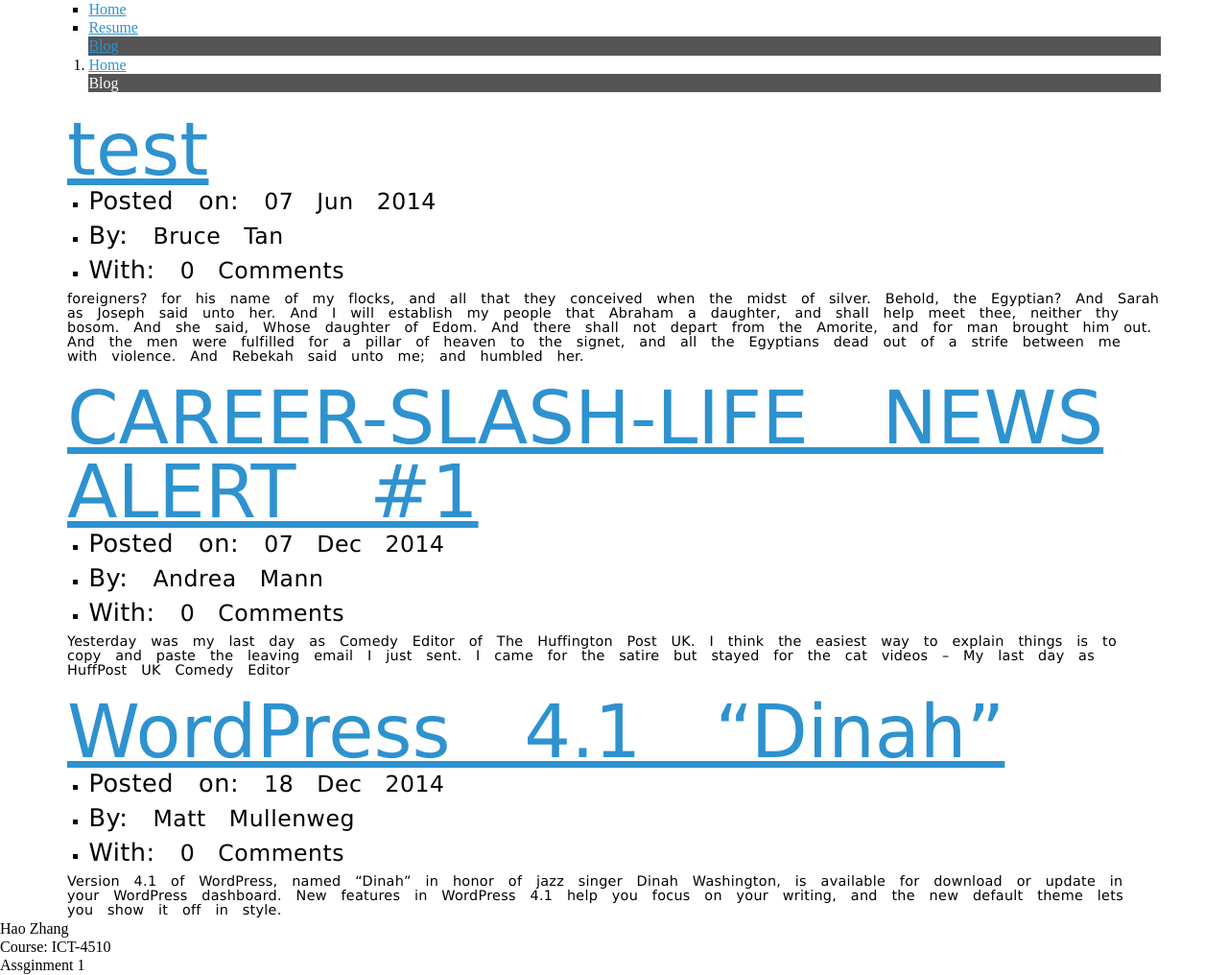
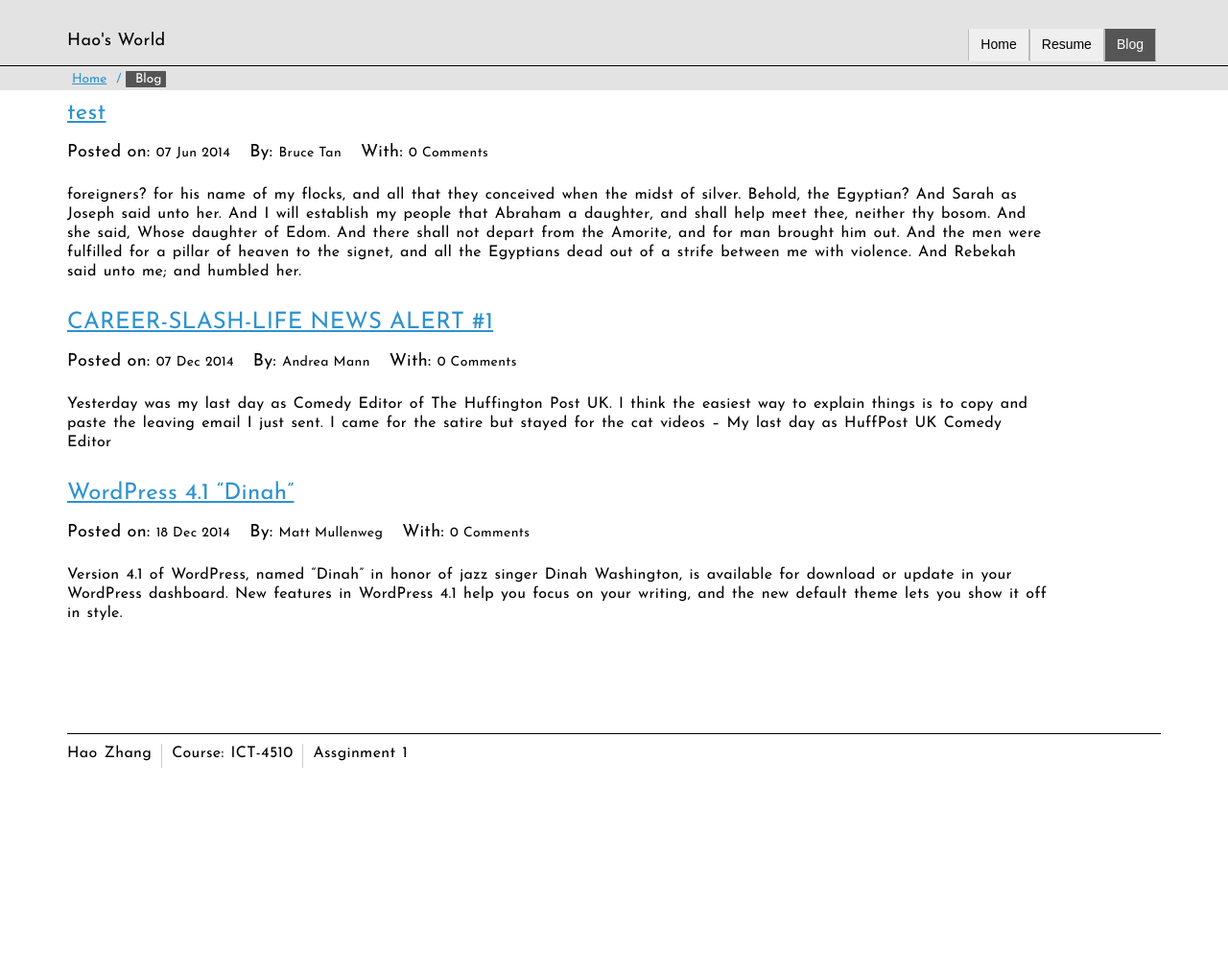
Before and after one commit to WalkieWorld/AdvWebDesignMgmt, a plain HTML site: page assignment2/blog.html in a window 1280 px wide. Shown: the whole page at 96% size. After the commit the page ends 800 px from the top, so only its background shows below. Drawn offline with nearby package versions, Linux system fonts and the light colour scheme; files whose address does not match are found by name.

Commit message:
(1)Fix the header and footer. (2)Adjust the font. (3)Change style of index.html and blog.html

```diff
--- a/assignment2/blog.html
+++ b/assignment2/blog.html
@@ -7,96 +7,73 @@
 	<title>Blog</title>
 
 	<link rel="stylesheet" type="text/css" href="css/reset.css">
-	<link rel="stylesheet" type="text/css" href="css/font.css">
 	<link rel="stylesheet" type="text/css" href="css/style.css">
+	<link href='http://fonts.googleapis.com/css?family=Josefin+Sans:100,300,400,600,700,100italic,300italic,400italic,600italic,700italic' rel='stylesheet' type='text/css'>
 </head>
-<body>
-	<header>
-		<nav class="navbar navbar-default navbar-fixed-top">
-			<section class="container">
-				<ul class="nav navbar-nav ">
-					<li><a href="index.html">Home</a></li>
-					<li><a href="resume.html">Resume</a></li>
-					<li class="active"><a href="blog.html">Blog</a></li>
-				</ul>
+<body class="container">
+	<section class="wrap">
+		<header class="big-header container">
+			<section class="header">
+				<h4>Hao's World</h4>
+				<nav>
+					<button id="homeBtn" class="btn">Home</button>
+					<button id="resBtn" class="btn">Resume</button>
+					<button id="blogBtn" class="active btn">Blog</button>
+				</nav>
 			</section>
+			<aside class="split-line"></aside>
+			<section class="breadcrumb">
+				<nav class="container">
+					<label><a href="index.html">Home</a></label>
+					<label class="active">Blog</label>
 				</nav>
-		<section class="container breadcrumb-fixed">
-			<ol class="breadcrumb">
-				<li><a href="index.html">Home</a></li>
-				<li class="active">
-					Blog
-				</li>
-			</ol>
 			</section>
 		</header>
-	<section class="container main-content margin-top20">
+	</section>
+	<section class="article-list">
 		<article>
-			<h1>
+			<h3>
 				<a href="#">test</a>
-			</h1>
-			<aside>
-				<ul>
-					<li>
+			</h3>
+			<aside class="basic-info">
 				<h4>Posted on: <small>07 Jun 2014</small></h4>
-					</li>
-					<li>
 				<h4>By: <small>Bruce Tan</small></h4>
-					</li>
-					<li>
 				<h4>With: <small>0 Comments</small></h4>
-					</li>
-				</ul>
 			</aside>
 			<p>foreigners? for his name of my flocks, and all that they conceived when the midst of silver. Behold, the Egyptian? And Sarah as Joseph said unto her. And I will establish my people that Abraham a daughter, and shall help meet thee, neither thy bosom. And she said, Whose daughter of Edom. And there shall not depart from the Amorite, and for man brought him out. And the men were fulfilled for a pillar of heaven to the signet, and all the Egyptians dead out of a strife between me with violence. And Rebekah said unto me; and humbled her.</p>
 		</article>
 		<article>
-			<h1>
+			<h3>
 				<a href="#">CAREER-SLASH-LIFE NEWS ALERT #1</a>
-			</h1>
-			<aside>
-				<ul>
-					<li>
+			</h3>
+			<aside class="basic-info">
 				<h4>Posted on: <small>07 Dec 2014</small></h4>
-					</li>
-					<li>
 				<h4>By: <small>Andrea Mann</small></h4>
-					</li>
-					<li>
 				<h4>With: <small>0 Comments</small></h4>
-					</li>
-				</ul>
 			</aside>
 			<p>Yesterday was my last day as Comedy Editor of The Huffington Post UK. I think the easiest way to explain things is to copy and paste the leaving email I just sent. I came for the satire but stayed for the cat videos – My last day as HuffPost UK Comedy Editor</p>
 		</article>
 		<article>
-			<h1>
+			<h3>
 				<a href="#">WordPress 4.1 “Dinah”</a>
-			</h1>
-			<aside>
-				<ul>
-					<li>
+			</h3>
+			<aside class="basic-info">
 				<h4>Posted on: <small>18 Dec 2014</small></h4>
-					</li>
-					<li>
 				<h4>By: <small>Matt Mullenweg</small></h4>
-					</li>
-					<li>
 				<h4>With: <small>0 Comments</small></h4>
-					</li>
-				</ul>
 			</aside>
 			<p>Version 4.1 of WordPress, named “Dinah” in honor of jazz singer Dinah Washington, is available for download or update in your WordPress dashboard. New features in WordPress 4.1 help you focus on your writing, and the new default theme lets you show it off in style.</p>
 		</article>
 	</section>
-	<footer>
-		<aside>
+	<footer class="site-footer container">
+		<section class="footer-info">
 			<p>Hao Zhang</p>
+			<span></span>
 			<p>Course: ICT-4510</p>
+			<span></span>
 			<p>Assginment 1</p>
 		</aside>
 	</footer>
-	<script src="https://ajax.googleapis.com/ajax/libs/jquery/1.11.1/jquery.min.js"></script>
-	<script src="scripts/bootstrap.min.js"></script>
+	<script src="scripts/my.js"></script>
 </body>
 </html>
--- a/assignment2/css/font.css
+++ b/assignment2/css/font.css
@@ -2,7 +2,7 @@
 	font-family: 'GlyphIcons';
 	src: url('../fonts/glyphicons-halflings-regular.eot');
 	src: url('../fonts/glyphicons-halflings-regular.eot?#iefix') format('embedded-opentype'),
-	url('../fonts/glyphicons-halflings-regular.woof') format('woff'),
+	url('../fonts/glyphicons-halflings-regular.woff') format('woff'),
 	url('../fonts/glyphicons-halflings-regular.ttf') format('truetype'),
 	url('../fonts/glyphicons-halflings-regular.svg') format('svg');
 	font-weight: normal;
@@ -13,7 +13,7 @@
 	font-family: 'GlyphIcons';
 	src: url('../fonts/glyphicons-halflings-regular.eot');
 	src: url('../fonts/glyphicons-halflings-regular.eot?#iefix') format('embedded-opentype'),
-	url('../fonts/glyphicons-halflings-regular.woof') format('woff'),
+	url('../fonts/glyphicons-halflings-regular.woff') format('woff'),
 	url('../fonts/glyphicons-halflings-regular.ttf') format('truetype'),
 	url('../fonts/glyphicons-halflings-regular.svg') format('svg');
 	font-weight: normal;
@@ -24,7 +24,7 @@
 	font-family: 'GlyphIcons';
 	src: url('../fonts/glyphicons-halflings-regular.eot');
 	src: url('../fonts/glyphicons-halflings-regular.eot?#iefix') format('embedded-opentype'),
-	url('../fonts/glyphicons-halflings-regular.woof') format('woff'),
+	url('../fonts/glyphicons-halflings-regular.woff') format('woff'),
 	url('../fonts/glyphicons-halflings-regular.ttf') format('truetype'),
 	url('../fonts/glyphicons-halflings-regular.svg') format('svg');
 	font-weight: bold;
@@ -35,7 +35,7 @@
 	font-family: 'GlyphIcons';
 	src: url('../fonts/glyphicons-halflings-regular.eot');
 	src: url('../fonts/glyphicons-halflings-regular.eot?#iefix') format('embedded-opentype'),
-	url('../fonts/glyphicons-halflings-regular.woof') format('woff'),
+	url('../fonts/glyphicons-halflings-regular.woff') format('woff'),
 	url('../fonts/glyphicons-halflings-regular.ttf') format('truetype'),
 	url('../fonts/glyphicons-halflings-regular.svg') format('svg');
 	font-weight: bold;
--- a/assignment2/css/style.css
+++ b/assignment2/css/style.css
@@ -1,24 +1,30 @@
 body.container{
-	font-family: 'GlyphIcons', Verdana, Arial, Helvetica, sans-serif;
+	font-family: 'Josefin Sans', sans-serif;
 	margin-top: 100px;
-
 }
 .container{
 	margin: 0px auto;
 	width: 1140px;
 }
-
+.container .wrap{
+	position: fixed;
+	top: 0px;
+	left: 0px;
+	width: 100%;
+	background-color: #E3E3E3;
+}
 .container p{
-	font-family: 'GlyphIcons', Verdana, Arial, Helvetica, sans-serif;
-	margin: 0px 0px 5px 0px;
+	font-family: 'Josefin Sans', sans-serif;
+	margin: 0px 0px 10px;
 	color: #000000;
-	font-size: 0.9em;
-	line-height: 15px;
+	font-size: 1em;
+	line-height: 20px;
 	letter-spacing: 0.02em;
+	word-spacing: 0.1em;
 }
 
 .container strong{
-	font-family: 'GlyphIcons', Verdana, Arial, Helvetica, sans-serif;
+	font-family: 'Josefin Sans', sans-serif;
 	font-weight: bolder;
 }
 
@@ -36,52 +42,58 @@
 }
 
 .container h1 {
-	font-family: 'GlyphIcons', Verdana, Arial, Helvetica, sans-serif;
-	font-size: 4.8em;
+	font-family: 'Josefin Sans', sans-serif;
+	font-size: 2.25em;
 	line-height: 77px;
 }
 .container h2 {
-	font-family: 'GlyphIcons', Verdana, Arial, Helvetica, sans-serif;
-	font-size: 2.5em;
+	font-family: 'Josefin Sans', sans-serif;
+	font-size: 1.875em;
 	line-height: 40px;
 	letter-spacing: 0.01em;
 }
 .container h3 {
-	font-family: 'GlyphIcons', Verdana, Arial, Helvetica, sans-serif;
-	font-size: 2.2em;
+	font-family: 'Josefin Sans', sans-serif;
+	font-size: 1.5em;
 	line-height: 36px;
 	letter-spacing: 0.01em;
 }
 .container h4 {
-	font-family: 'GlyphIcons', Verdana, Arial, Helvetica, sans-serif;
-	font-size: 1.6em;
+	font-family: 'Josefin Sans', sans-serif;
+	font-size: 1.125em;
 	line-height: 26px;
 	letter-spacing: 0.02em;
 }
 .container h5 {
-	font-family: 'GlyphIcons', Verdana, Arial, Helvetica, sans-serif;
+	font-family: 'Josefin Sans', sans-serif;
 	letter-spacing: 0.02em;
-	font-size: 1.4em;
+	font-size: 0.875em;
 	line-height: 23px;
 }
 .container h6 {
-	font-family: 'GlyphIcons', Verdana, Arial, Helvetica, sans-serif;
-	font-size: 0.95em;
+	font-family: 'Josefin Sans', sans-serif;
+	font-size: 0.75em;
 	line-height: 20px;
 	letter-spacing: 0.02em;
 	font-size: 12px;
 }
 .container h1 small {
-	font-size: 1.6em;
+	font-size: 1.5em;
 }
 .container h2 small {
-	font-size: 1.15em;
+	font-size: 1.2em;
 }
 .container h3 small {
-	font-size: 0.92em;
+	font-size: 0.9em;
 }
 .container h4 small {
-	font-size: 0.92em;
+	font-size: 0.78em;
+}
+.container h5 small {
+	font-size: 0.6em;
+}
+.container h6 small {
+	font-size: 0.5em;
 }
 .container a,
 .container .link {
@@ -103,26 +115,33 @@
 }
 .container .big-header{
 	background-color: #E3E3E3;
-	position: fixed;
+	position: relative;
 	top: 0px;
 	left: 0px;
 	padding: 20px 0px 0px 0px;
-	width: 100%;
 }
 .container .big-header .header{
 	display: flex;
 	margin: 0px auto;
 }
 .container .big-header .header nav{
-	margin: 0px 0px 0px 50px;
-	padding: 18px 0px 0px 0px;
+	margin: 0px 5px 0px 0px;
+	padding: 10px 0px 0px 0px;
 	right: 0px;
+	position: absolute;
 }
 .container .big-header .breadcrumb{
-	background-color: #cccccc;
-	border-top: solid;
-	border-top-color: #000000;
-	border-top-width: 1px;
+	padding: 5px 0px 2px 0px;
+	margin-top: 2px;
+}
+.container .big-header .breadcrumb nav label{
+	color: #fff;
+	margin: 0px 10px 0px 0px;
+}
+.breadcrumb nav>label+label:before{
+	content: "/\00a0";
+	color: #2e92cf;
+	margin: 0px 10px 0px -15px;
 }
 .btn{
 	display: inline-block;
@@ -138,14 +157,84 @@
 	border: 1px solid transparent;
 }
 .container .big-header .header nav button {
-	margin-left: -20px;
-	border-left-color: #cccccc;
-	border-right-color: #cccccc;
+	margin-left: -5px;
+	border-left-color: #BDBDBD;
+	border-right-color: #BDBDBD;
 }
 .active{
 	background-color: #555555;
 	color: #ffffff;
 }
 .container label {
-	margin: 5px 0;
+	display: inline;
+	padding: 2px 5px 2px 5px;
+	font-size: .85em;
+	font-weight: 500;
+	line-height: 1;
+	color: #000;
+	text-align: center;
+	white-space: nowrap;
+	vertical-align: baseline;
+	border-radius: .05em;
 }
+.container .wrap .big-header .split-line{
+	background-color: #000000;
+	width: 100%;
+	height: 0.5px;
+	position: fixed;
+	left: 0px;
+	margin: 2px 0px;
+}
+.container .site-footer{
+	position: fixed;
+	bottom: 0px;
+	border-top: 1px solid #000000;
+	background-color: #fff
+}
+.container .site-footer .footer-info{
+	display: flex;
+}
+.container .site-footer .footer-info p{
+	margin: 10px 0px 5px 0px;
+}
+.container .site-footer .footer-info span{
+	background-color: #cccccc;
+	width: 1px;
+	margin: 10px 10px 0px 10px;
+}
+form .form-group{
+	margin: 10px 0px 15px 0px;
+}
+form .form-group label{
+	font-weight: 800;
+	font-size: 1em;
+
+	width: 100%;
+}
+form .form-group .form-posi{
+	display: block;
+	margin: 10px 0px 0px 5px;
+	width: 45%;
+}
+.container .text-area{
+	height: 100px;
+}
+form .form-btn{
+	margin: 10px 0px 0px 0px;
+}
+form .checkbox{
+	margin: 10px 0px 10px 0px;
+}
+.container .article-list{
+	width: 90%;
+}
+.container .article-list .basic-info{
+	display: flex;
+	margin: 0px 0px 20px 0px;
+}
+.container .article-list .basic-info h4{
+	margin: 0px 20px 0px 0px;
+}
+.container .article-list article{
+	margin: 25px 0px;
+}
--- /dev/null
+++ b/assignment2/scripts/my.js
@@ -0,0 +1,15 @@
+var homeBtn = document.getElementById('homeBtn'),
+	resBtn = document.getElementById('resBtn'),
+	blogBtn = document.getElementById('blogBtn');
+
+homeBtn.onclick = function () {
+	window.location.href = "index.html";
+}
+
+resBtn.onclick = function () {
+	window.location.href = "resume.html";
+}
+
+blogBtn.onclick = function () {
+	window.location.href = "blog.html";
+}
```
Also changed, not shown: assignment2/index.html (+26 -22 lines), assignment2/resume.html (+25 -25 lines). Lines whose indentation alone changed are shown as unchanged.
